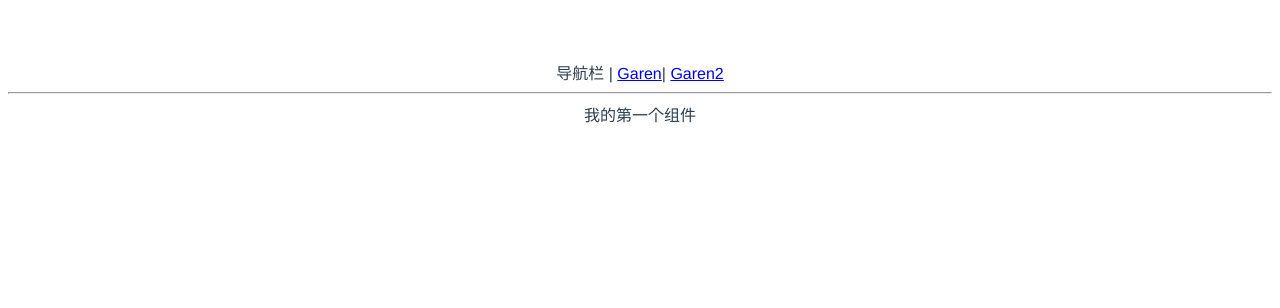
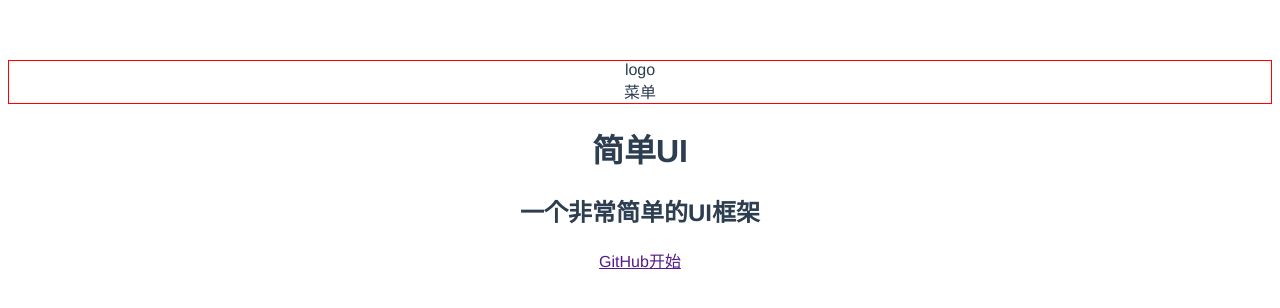
Before and after one commit to WangXiaoyugg/simple-ui, a Vue app: page / in a window 1280 px wide. Shown: the top 308 px of the page. Built offline with nearby package versions, Linux system fonts and the light colour scheme.

Commit message:
搭建官网html结构

```diff
--- a/package.json
+++ b/package.json
@@ -11,6 +11,7 @@
   },
   "devDependencies": {
     "@vue/compiler-sfc": "^3.0.0-rc.1",
+    "sass": "^1.26.10",
     "vite": "^1.0.0-rc.1"
   }
 }
--- a/src/App.vue
+++ b/src/App.vue
@@ -1,10 +1,4 @@
 <template>
-  <div>
-    导航栏 |
-    <router-link to="/">Garen</router-link>|
-    <router-link to="/xxx">Garen2</router-link>
-  </div>
-  <hr />
   <router-view></router-view>
 </template>
 
--- a/src/components/Garen.vue
+++ /dev/null
@@ -1,3 +0,0 @@
-<template>
-  <div>我的第一个组件</div>
-</template>
--- a/src/components/Garen2.vue
+++ /dev/null
@@ -1,3 +0,0 @@
-<template>
-  <div>我的第二个组件</div>
-</template>
--- /dev/null
+++ b/src/views/Doc.vue
@@ -0,0 +1,20 @@
+<template>
+  <div>
+    <div class="topnav">
+      <div class="logo">logo</div>
+      <div class="menu">菜单</div>
+    </div>
+    <div class="content">
+      <aside>侧边栏</aside>
+      <main>主内容</main>
+    </div>
+  </div>
+</template>
+
+
+
+<style scoped lang="scss">
+.topnav {
+  border: 1px solid red;
+}
+</style>
--- /dev/null
+++ b/src/views/Home.vue
@@ -0,0 +1,24 @@
+<template>
+  <div>
+    <div class="topnav">
+      <div class="logo">logo</div>
+      <div class="menu">菜单</div>
+    </div>
+    <div class="banner">
+      <h1>简单UI</h1>
+      <h2>一个非常简单的UI框架</h2>
+      <p class="actions">
+        <a href>GitHub</a>
+        <a href>开始</a>
+      </p>
+    </div>
+  </div>
+</template>
+
+
+
+<style scoped lang="scss">
+.topnav {
+  border: 1px solid red;
+}
+</style>
```
Also changed, not shown: src/main.ts (+4 -4 lines), 1 other file (tests, documents, lock files or other folders).
